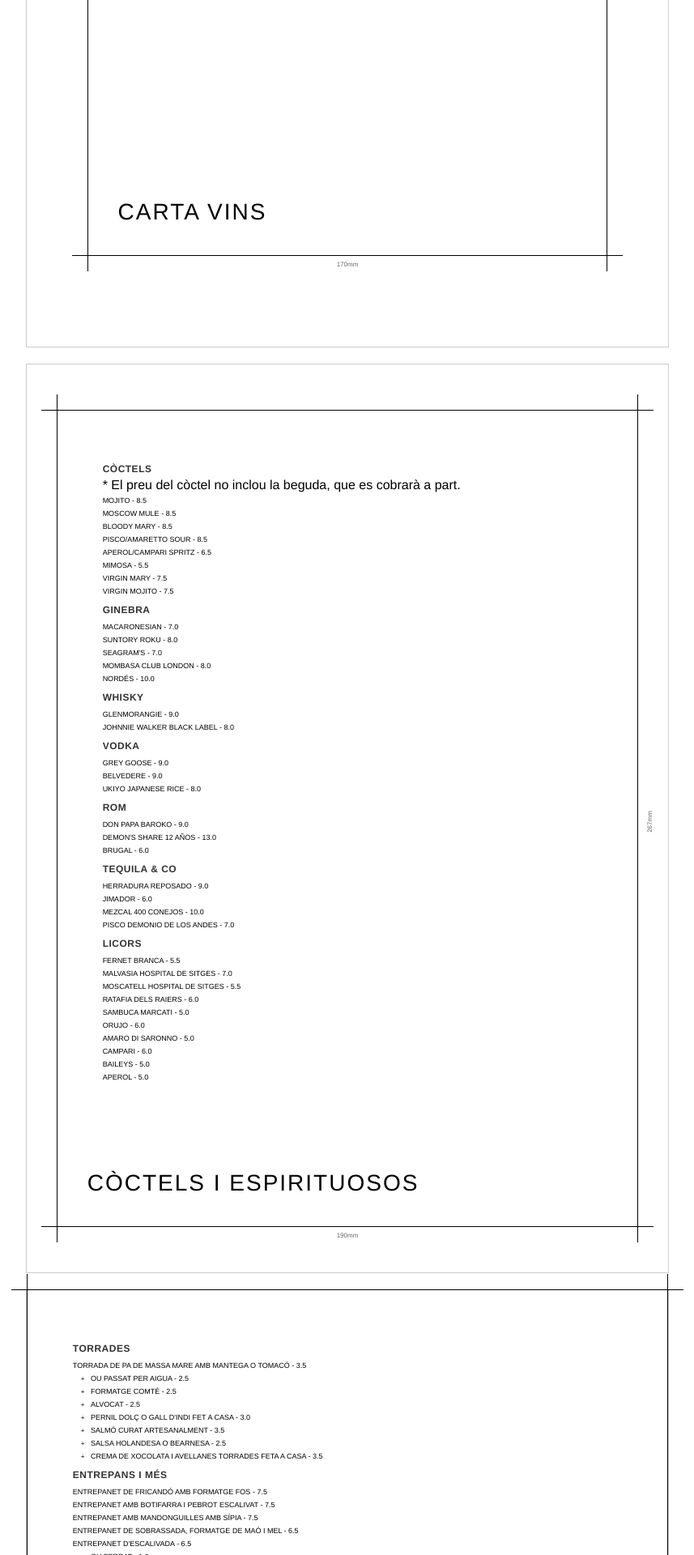
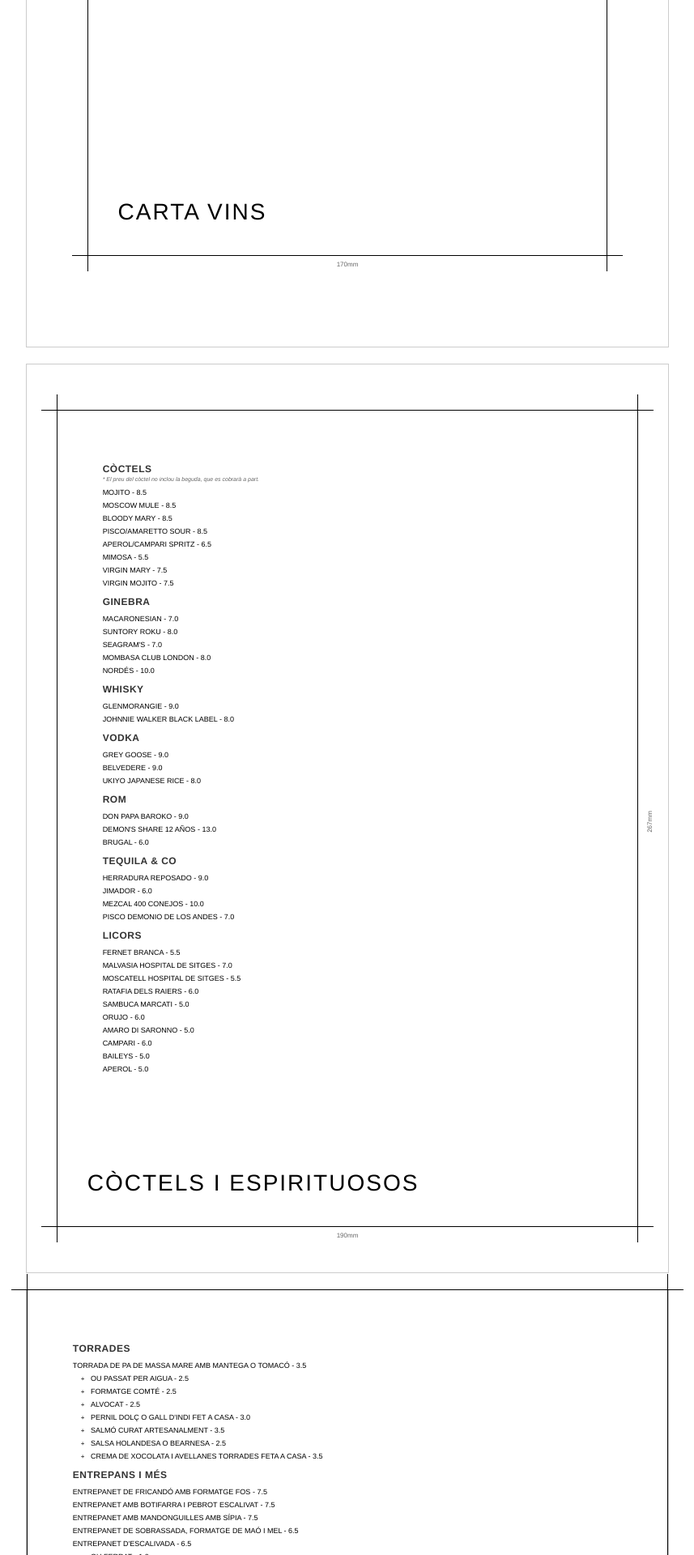
Before and after one commit to itnig-it/lentrepreneur, a Jekyll site: the page built from menu-print.html, in a window 1280 px wide. Shown: the part 4141-6061 px from the top of the page at 81% size, without its empty margins (211-1068 px from the left). Built offline with Jekyll 4.4.1, drawn with Linux system fonts in a browser that asks for light colours.

Commit message:
Ajustar tamaño de notas en menús
- Reducido tamaño de nota en menu.html: text-xs (más pequeño)
- Añadida clase .menu-note en menu-onepager.html: font-size 9px
- Añadida clase .menu-note en menu-print.html: font-size 7px
- Notas ahora se ven más pequeñas y discretas
- Color gris más suave (#666) para mejor integración

```diff
--- a/menu-print.html
+++ b/menu-print.html
@@ -191,6 +191,16 @@ layout: null
             content: "+";
             margin-right: 3px;
             font-size: 8px;
+        }
+
+        .menu-note {
+            font-size: 7px;
+            font-style: italic;
+            color: #666;
+            margin-bottom: 3px;
+            margin-top: -2px;
+            text-transform: none;
+            letter-spacing: normal;
         }
 
         /* Specific sizes for each menu page */
--- a/menu.html
+++ b/menu.html
@@ -199,7 +199,7 @@ title: Menú
           <div class="mb-12">
             <h3 class="text-2xl font-serif font-bold mb-6 border-b border-gray-200 pb-2">{{ category.category.ca }}</h3>
             {% if category.note %}
-              <p class="text-sm text-gray-500 italic mb-4">{{ category.note.ca }}</p>
+              <p class="text-xs text-gray-400 italic mb-2">{{ category.note.ca }}</p>
             {% endif %}
             <div class="space-y-4">
               {% for item in category.items %}
```
Also changed, not shown: menu-onepager.html (+9 -0 lines).
